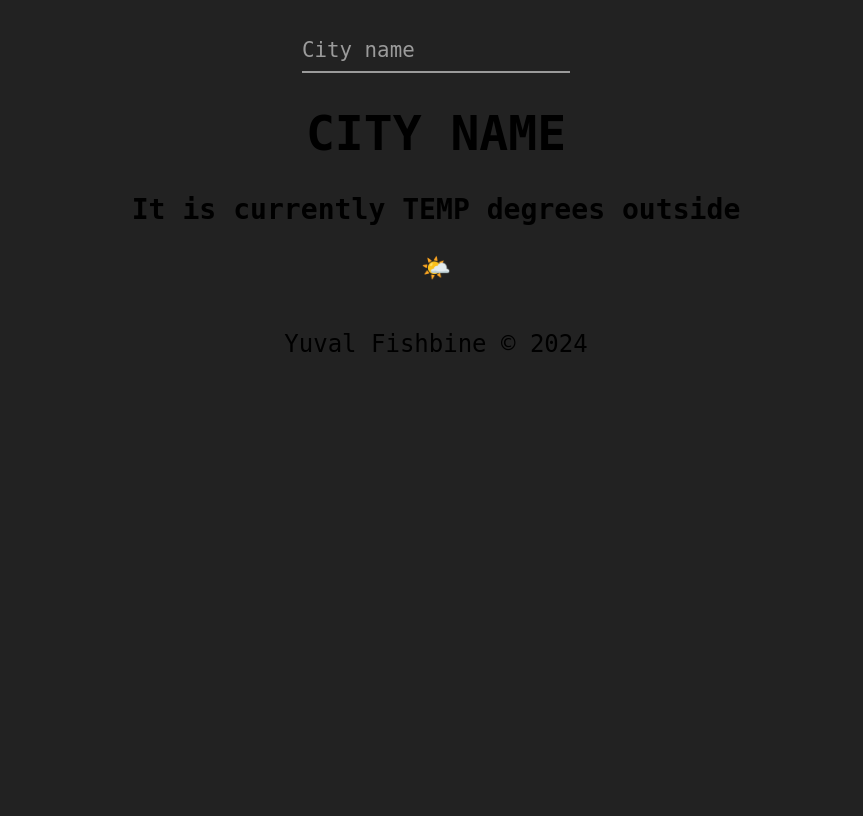
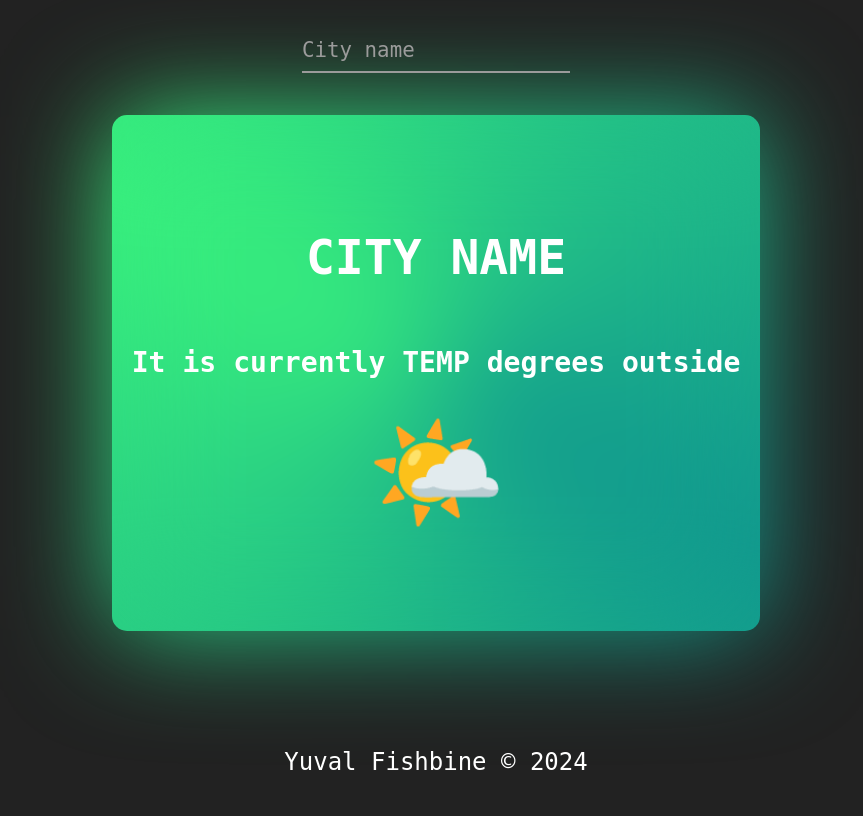
Before and after one commit to YuvalFish/Weather-App, a Node server app: page / in a window 1280 px wide. Shown: the whole page, without its empty margins (204-1067 px from the left). Run offline with Node 20, Linux system fonts and the light colour scheme.

Commit message:
add website design post route

```diff
--- a/app.js
+++ b/app.js
@@ -1,11 +1,13 @@
 import express from "express";
 import axios from "axios";
-import { fileURLToPath } from 'url'
-import path from 'path'
-const __dirname = path.dirname(fileURLToPath(import.meta.url))
+import { fileURLToPath } from 'url';
+import path from 'path';
+import 'dotenv/config';
+const __dirname = path.dirname(fileURLToPath(import.meta.url));
 
 const app = express();
 const PORT = 3000;
+const apiKey = process.env.API_KEY;
 
 app.use(express.urlencoded({extended: true}));
 app.use(express.static("public"));
@@ -14,6 +16,16 @@ app.get("/", (req, res) => {
     res.render(__dirname + "/views/index.ejs");
 })
 
+app.post("/check", async (req,res) => {
+    const userCity = req.body.city;
+    console.log(apiKey);
+    console.log(userCity);
+
+    const response = await axios.get(`http://api.weatherstack.com/current?access_key=${apiKey}&query=${userCity}`);
+    console.log(response.data);
+    res.render(__dirname + "/views/index.ejs");
+});
+
 app.listen(PORT, () => {
     console.log(`Server is running on port ${PORT}`);
 });
--- a/package.json
+++ b/package.json
@@ -12,6 +12,7 @@
   "description": "",
   "dependencies": {
     "axios": "^1.7.3",
+    "dotenv": "^16.4.5",
     "ejs": "^3.1.10",
     "express": "^4.19.2"
   }
--- a/public/styles/main.css
+++ b/public/styles/main.css
@@ -1,8 +1,23 @@
+@property --gradient-angle {
+    syntax: "<angle>";
+    initial-value: 0deg;
+    inherits: false;
+}
+
+:root {
+    --primary-color: #11998e;
+    --secondary-color: #38ef7d;
+    --gray: #9b9b9b;
+}
+
 body {
     font-family: monospace;
     min-height: 100vh;
     font-size: 1.5rem;
     background-color: #222222;
+    color: #fff;
+    height: 100%;
+    overflow: hidden;
 }
 
 .main {
@@ -14,6 +29,7 @@ body {
     align-items: center;
 }
 
+/* Form styling */
 .city-form {
     position: relative;
     padding: 15px 0 0;
@@ -23,13 +39,13 @@ body {
 .city-search {
     width: 100%;
     border: 0;
-    border-bottom: 2px solid #9b9b9b;
+    border-bottom: 2px solid var(--gray);
     outline: 0;
     font-size: 1.3rem;
     color: #fff;
     padding: 7px 0;
     background: transparent;
-    transition: border-color 0.2s;
+    /* transition: border-color 0.2s; */
 
     &::placeholder {
         color: transparent;
@@ -48,7 +64,7 @@ body {
     display: block;
     transition: 0.2s;
     font-size: 1rem;
-    color: #9b9b9b;
+    color: var(--gray);
 }
 
 .city-search:focus {
@@ -58,14 +74,14 @@ body {
         display: block;
         transition: 0.2s;
         font-size: 1rem;
-        color: #11998e;
+        color: var(--primary-color);
         font-weight: 700;
     }
 
     padding-bottom: 6px;
     font-weight: 700;
     border-width: 3px;
-    border-image: linear-gradient(to right, #11998e, #38ef7d);
+    border-image: linear-gradient(to right, var(--primary-color), var(--secondary-color));
 
     border-image-slice: 1;
 }
@@ -73,3 +89,51 @@ body {
 .city-search {
     &:required,&:invalid {box-shadow: none;}
 }
+
+.hero {
+    margin-top: 50px;
+    width: 50%;
+    height: 500px;
+    display: flex;
+    flex-direction: column;
+    justify-content: center;
+    align-items: center;
+    /* background-color: #222222; */
+
+    position: relative;
+    border-radius: 15px;
+}
+
+.hero::before,
+.hero::after {
+    content: "";
+    position: absolute;
+    inset: -.5rem;
+    z-index: -1;
+    background: conic-gradient(
+        from var(--gradient-angle),
+        var(--primary-color),
+        var(--secondary-color),
+        var(--primary-color));
+    border-radius: inherit;
+    animation: rotation 20s linear infinite;
+}
+
+.hero::after {
+    filter: blur(3.5rem);
+}
+
+.emoji {
+    font-size: 7rem;
+    margin: 0 0 10px 0;
+}
+
+.footer {
+    position: absolute;
+    bottom: 0;
+}
+
+@keyframes rotation {
+    0% { --gradient-angle: 0deg; }
+    100% { --gradient-angle: 360deg; }
+}
--- a/views/index.ejs
+++ b/views/index.ejs
@@ -18,14 +18,14 @@
         </div>
 
         <div class="hero">
-            <h1>CITY NAME</h1>
-            <h3>It is currently TEMP degrees outside</h3>
+            <h1 class="city-title">CITY NAME</h1>
+            <h3 class="degrees">It is currently TEMP degrees outside</h3>
             <p class="emoji">🌤️</p>
         </div>
 
-        <div class="footer">
-            <p>Yuval Fishbine © 2024</p>
-        </div>
+        <footer class="footer">
+            <p>Yuval Fishbine © <%= new Date().getFullYear() %></p>
+        </footer>
     </div>
 </body>
 </html>
```
Also changed, not shown: README.md (added), 1 other file.
